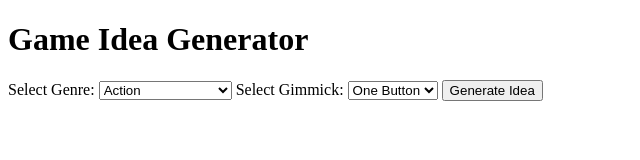
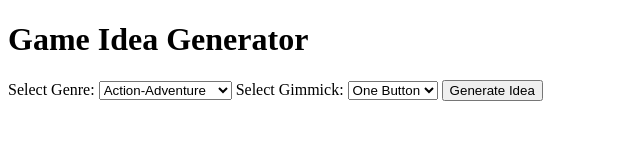
Before and after one commit to m-ranville/m-ranville.github.io, a plain HTML site: page index.html in a window 1280 px wide. Shown: the full height of the page, 0-640 px from the left. Drawn offline with Linux system fonts and the light colour scheme.

Commit message:
Update index.html

```diff
--- a/index.html
+++ b/index.html
@@ -12,7 +12,7 @@
     <label for="genre">Select Genre:</label>
     <select id="genre">
         <!-- Add genre options here -->
-	<option value="action-adventure">Action</option>
+	<option value="action-adventure">Action-Adventure</option>
 	<option value="action RPG">Action RPG</option>
 	<option value="turn-based RPG">Turn-based RPG</option>
 	<option value="strategy RPG">Strategy RPG</option>
```
